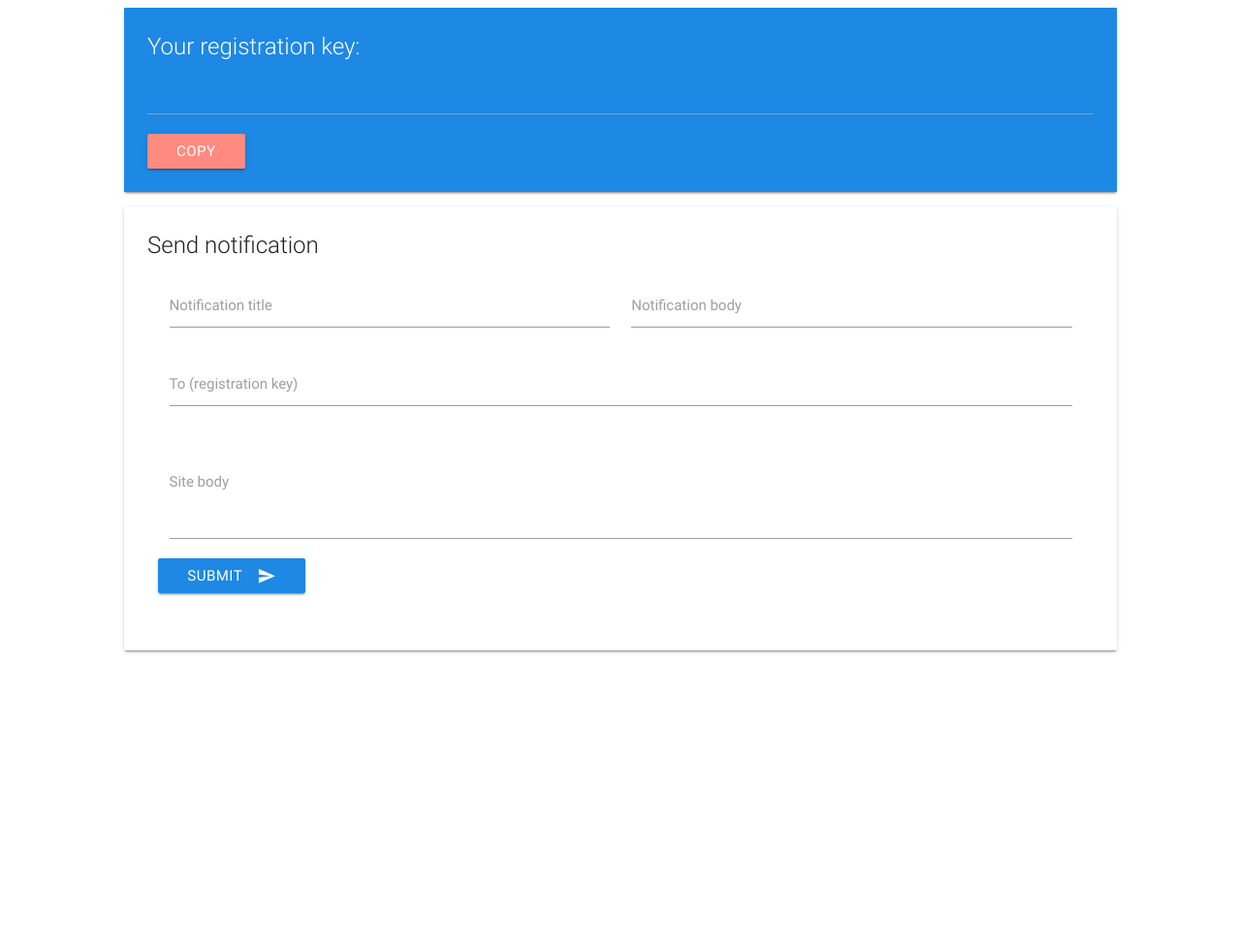
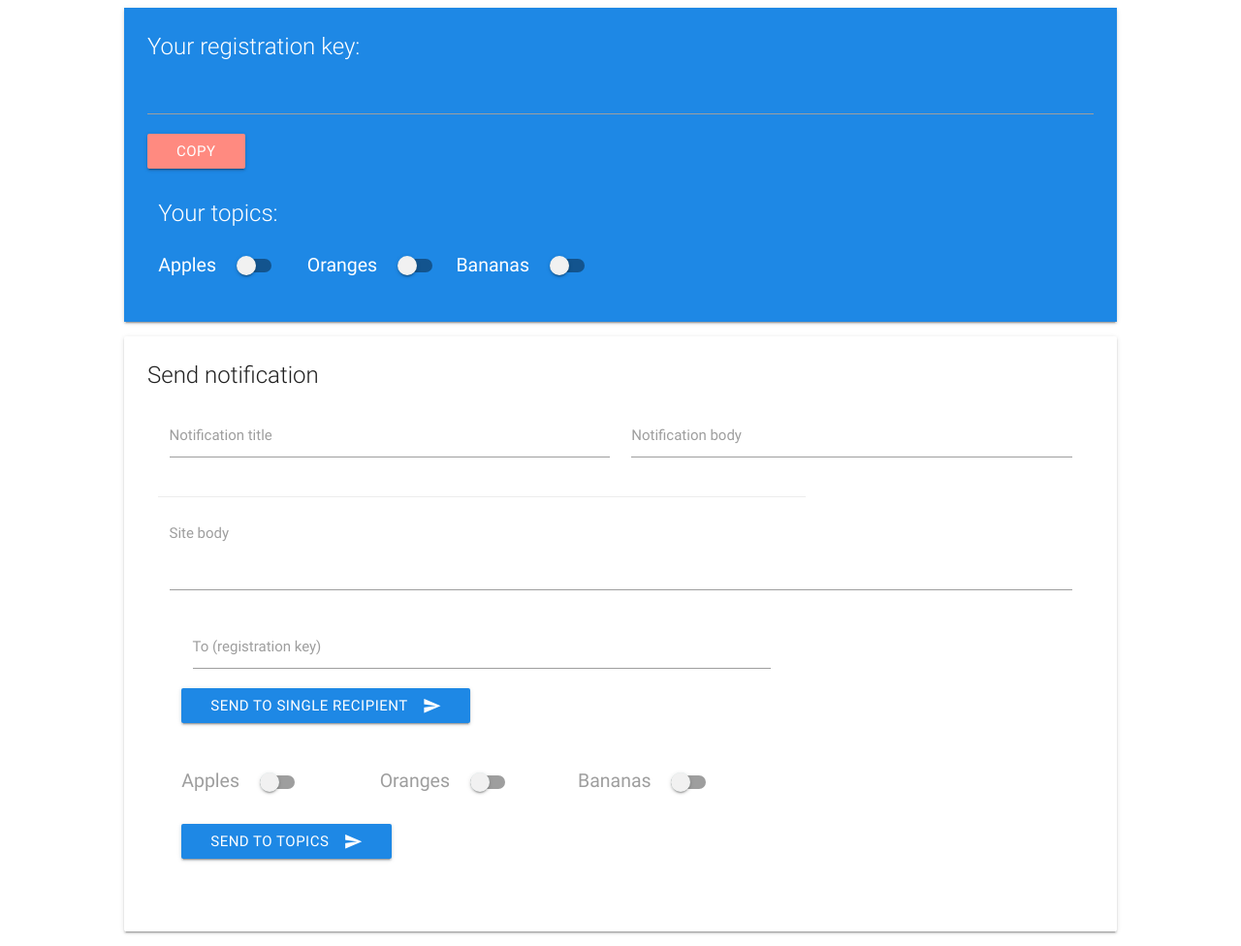
Before and after one commit to wreszelewski/firebase-messaging-example, a plain HTML site: page public/index.html in a window 1280 px wide. Shown: the whole page at 97% size. Before the commit the page ends 800 px from the top, so only its background shows below. Drawn offline with nearby package versions, Linux system fonts and the light colour scheme; some packages are replaced by stand-ins of ours; a script that the page names is missing.

Commit message:
Topics implemented

```diff
--- a/public/assets/css/style.css
+++ b/public/assets/css/style.css
@@ -14,3 +14,42 @@
 .customToast p {
     display: block;
 }
+
+.topicSwitches {
+    margin-top: 2em;
+    clear: both;
+}
+
+.switch {
+    float: left;
+    width: 33%;
+    margin-top: 1em;
+}
+
+.switch label {
+    font-size: 1.3em;
+}
+
+.switch label input[type=checkbox]:checked+.lever-red {
+    background-color: #FF8A80;
+}
+
+.switch label input[type=checkbox]:checked+.lever-red:after {
+    background-color: #FF8A80;
+}
+
+.switch label input[type=checkbox]:checked+.lever-blue {
+    background-color: #1E88E5;
+}
+
+.switch label input[type=checkbox]:checked+.lever-blue:after {
+    background-color: #1E88E5;
+}
+
+.card-action {
+    width: 70%;
+}
+
+.topicSend {
+    margin-top: 2em;
+}
--- a/public/assets/js/notificationSender.js
+++ b/public/assets/js/notificationSender.js
@@ -1,24 +1,54 @@
-function sendNotification(form) {
+function sendNotification() {
+  const form = document.getElementById('notificationForm');
+  const notificationTo = form.notificationRecipient.value;
+
+  const payload = preparePayload();
+
+  const submitActionUrl = "https://messagingtest-427d6.firebaseapp.com/sendSingleNotification?to=" +
+    encodeURIComponent(notificationTo) + '&' +
+    payload;
+
+  fetch(submitActionUrl)
+    .then(() => {
+      console.log("Sent");
+    });
+}
+
+function sendNotificationToTopics() {
+  const form = document.getElementById('notificationForm');
+
+  const payload = preparePayload();
+
+  const topics = Array.from(document.getElementsByClassName('topicSelector'));
+
+  topics.forEach(topic => {
+    if(!topic.checked) return;
+    const submitActionUrl = "https://messagingtest-427d6.firebaseapp.com/sendNotificationToTopic?topic=" +
+    encodeURIComponent(topic.name) + '&' +
+    payload;
+
+  fetch(submitActionUrl)
+    .then(() => {
+      console.log("Sent");
+    });
+  })
+
+}
+
+function preparePayload() {
+  const form = document.getElementById('notificationForm');
   const notificationTitle = form.notificationTitle.value;
   const notificationBody = form.notificationBody.value;
-  const notificationTo = form.notificationRecipient.value;
   const siteContent = form.siteBody.value;
 
   const clickAction = 'https://messagingtest-427d6.firebaseapp.com/notification/?title=' +
     encodeURIComponent(notificationTitle) + '&body=' +
     encodeURIComponent(siteContent);
 
+  const payload =
+    "title=" + encodeURIComponent(notificationTitle) +
+    '&body=' + encodeURIComponent(notificationBody) +
+    '&click_action=' + encodeURIComponent(clickAction);
 
-
-  const submitActionUrl = "https://messagingtest-427d6.firebaseapp.com/sendNotification?title=" +
-    encodeURIComponent(notificationTitle) + '&body=' +
-    encodeURIComponent(notificationBody) + '&click_action=' +
-    encodeURIComponent(clickAction) + '&to=' +
-    encodeURIComponent(notificationTo);
-
-  fetch(submitActionUrl)
-    .then(() => {
-      console.log("Sent");
-    });
-
+  return payload;
 }
--- a/public/index.html
+++ b/public/index.html
@@ -20,6 +20,7 @@
 
   <!--Scripts that handle push notifications-->
   <script type="text/javascript" src="/assets/js/messagingBasicSetup.js"></script>
+  <script type="text/javascript" src="/assets/js/messagingTopicSetup.js"></script>
   <script type="text/javascript" src="/assets/js/notificationHandlers.js"></script>
   <script src="https://www.gstatic.com/firebasejs/4.3.1/firebase.js"></script>
 
@@ -53,6 +54,13 @@
         dismissible: false,
         opacity: 0
       });
+      const topics = Array.from(document.getElementsByClassName('topicSwitch'));
+      topics.forEach((topic) => {
+        topic.onchange = manageTopicSubscriptions;
+        if(localStorage.getItem(topic.name)) {
+          topic.checked = true;
+        }
+      })
     });
   </script>
 </head>
@@ -65,10 +73,38 @@
       <div class="card horizontal">
         <div class="card-stacked blue darken-1 white-text">
           <div class="card-content">
-            <p class="card-title">Your registration key:
-              <p>
+            <p class="card-title">Your registration key:</p>
                 <input id="messagingKey"></input><br>
                 <button id="btnCpy" class="waves-effect waves-blue btn red accent-1 white-text" data-clipboard-target="#messagingKey">COPY</button>
+                <div class="row">
+                <div class="topicSwitches col s6">
+                  <p class="card-title">Your topics:</p>
+                  <div class="switch white-text">
+                    <label class="white-text">
+                      Apples
+                      <input name="apples" class="topicSwitch" type="checkbox">
+                      <span class="lever lever-red"></span>
+
+                    </label>
+                  </div>
+                  <div class="switch white-text">
+                    <label class="white-text">
+                      Oranges
+                      <input name="oranges" class="topicSwitch" type="checkbox">
+                      <span class="lever lever-red"></span>
+
+                    </label>
+                  </div>
+                  <div class="switch white-text">
+                    <label class="white-text">
+                      Bananas
+                      <input name="bananas" class="topicSwitch" type="checkbox">
+                      <span class="lever lever-red"></span>
+
+                    </label>
+                  </div>
+                </div>
+                </div>
           </div>
         </div>
       </div>
@@ -82,7 +118,7 @@
             <span class="card-title">Send notification</span>
             <div class="row">
               <!--Defined in notificationSender.js-->
-              <form class="col s12" onsubmit="sendNotification(this)" action="#">
+              <form class="col s12" action="javascript:void(0);" id="notificationForm">
                 <div class="row">
                   <div class="input-field col s6">
                     <input id="notificationTitle" type="text" class="validate">
@@ -92,18 +128,50 @@
                     <input id="notificationBody" type="text" class="validate">
                     <label for="notificationBody">Notification body</label>
                   </div>
-                  <div class="input-field col s12">
-                    <input id="notificationRecipient" type="text" class="validate">
-                    <label for="notificationRecipient">To (registration key)</label>
-                  </div>
+
                 </div>
                 <div class="input-field col s12">
                   <label for="siteBody">Site body</label>
                   <textarea id="siteBody" class="materialize-textarea"></textarea>
                 </div>
-                <button class="btn waves-effect waves-light blue darken-1" type="submit" name="action">
-                  Submit<i class="material-icons right">send</i>
+                <div class="card-action">
+                <div class="input-field col s12">
+                  <input id="notificationRecipient" type="text" class="validate">
+                  <label for="notificationRecipient">To (registration key)</label>
+                </div>
+                <button class="btn waves-effect waves-light blue darken-1" onClick="sendNotification()">
+                  Send to single recipient<i class="material-icons right">send</i>
                 </button>
+                <div class="topicSwitches s12">
+                  <div class="switch">
+                    <label>
+                      Apples
+                      <input name="apples" class="topicSelector" type="checkbox">
+                      <span class="lever lever-blue"></span>
+
+                    </label>
+                  </div>
+                  <div class="switch">
+                    <label>
+                      Oranges
+                      <input name="oranges" class="topicSelector" type="checkbox">
+                      <span class="lever lever-blue"></span>
+
+                    </label>
+                  </div>
+                  <div class="switch">
+                    <label>
+                      Bananas
+                      <input name="bananas" class="topicSelector" type="checkbox">
+                      <span class="lever lever-blue"></span>
+
+                    </label>
+                  </div>
+                </div>
+                <button class="btn waves-effect waves-light blue darken-1 topicSend" onClick="sendNotificationToTopics()" name="topicSend">
+                  Send to topics<i class="material-icons right">send</i>
+                </button>
+                </div>
               </form>
             </div>
           </div>
```
Also changed, not shown: functions/index.js (+54 -7 lines), firebase.json.
